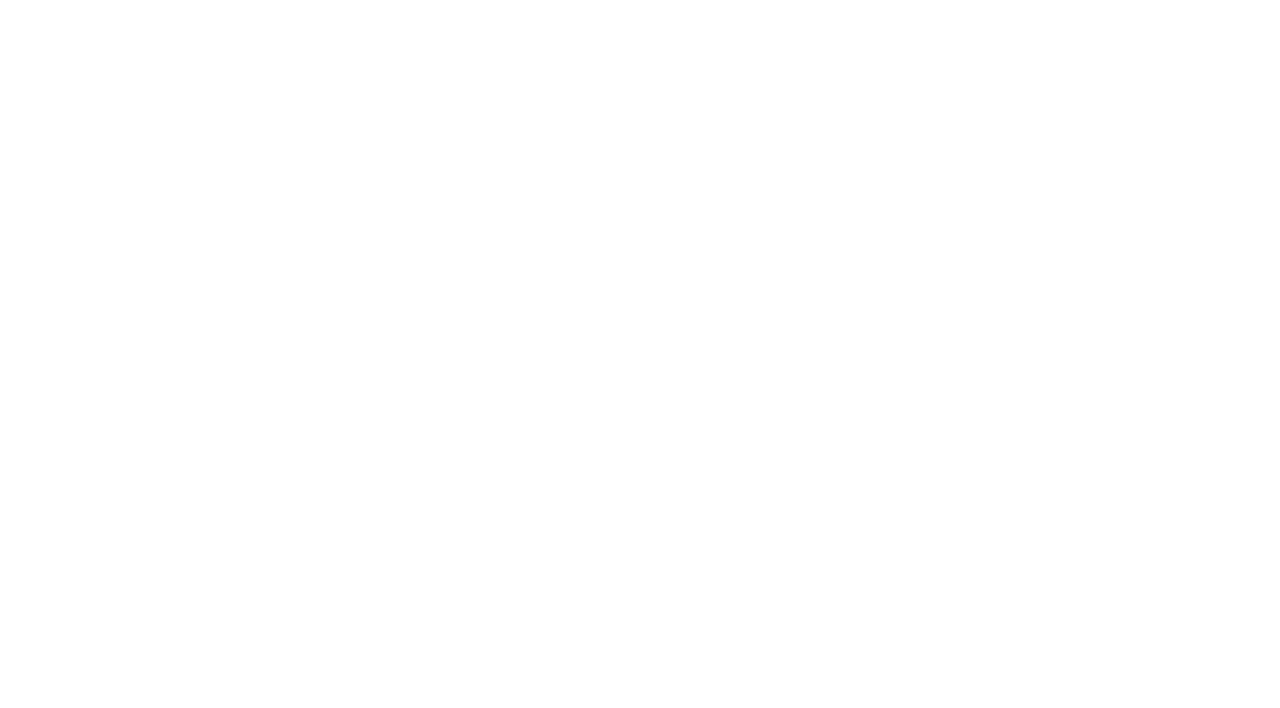
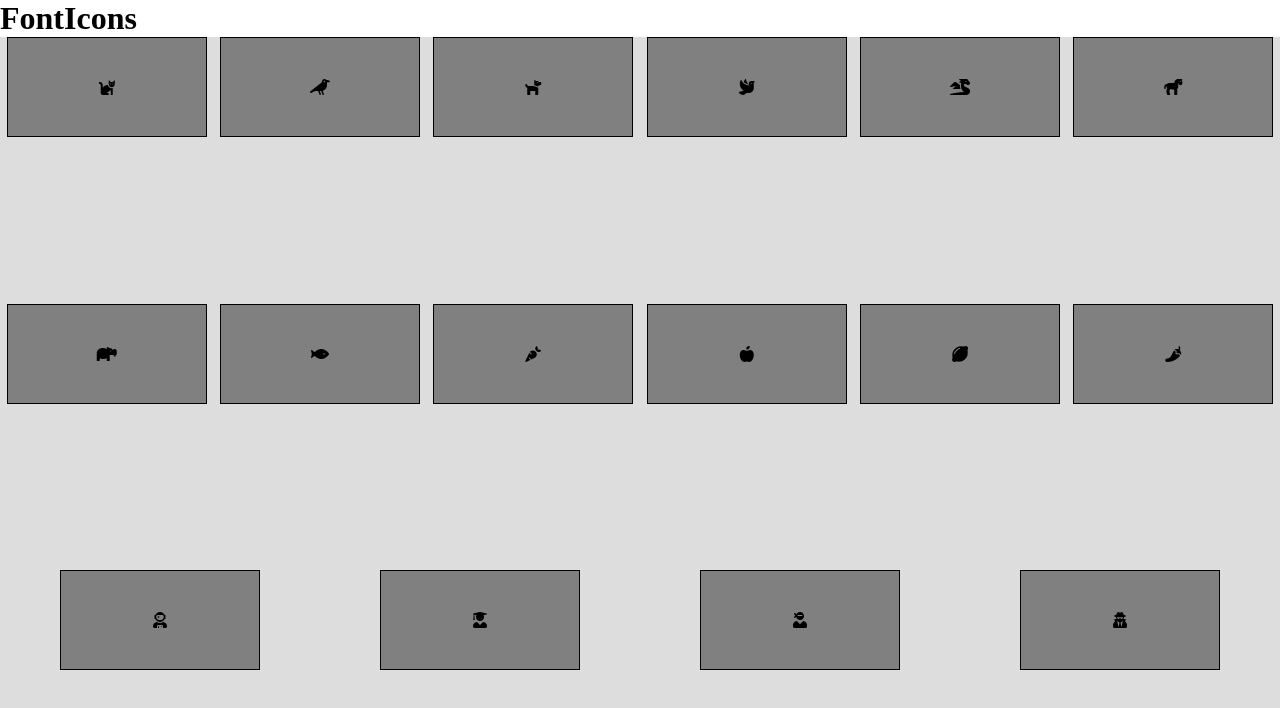
Before and after one commit to andreamarangon/ES6-Icons, a plain HTML site: page Milestone1/index.html in a window 1280 px wide. Drawn offline with nearby package versions, Linux system fonts and the light colour scheme.

Commit message:
avanzamento milestone 1

```diff
--- a/Milestone1/assets/css/master.css
+++ b/Milestone1/assets/css/master.css
@@ -4,3 +4,24 @@
   border: 0;
   box-sizing: border-box;
 }
+
+main {
+  background-color: #DDDDDD;
+}
+
+.card {
+  height: 100px;
+  width: 200px;
+  background-color: gray;
+  border: 1px solid black;
+  display: flex;
+  justify-content: center;
+  align-items: center;
+}
+
+#icons {
+  display: flex;
+  flex-wrap: wrap;
+  justify-content: space-around;
+  height: 100vh;
+}
--- a/Milestone1/assets/js/main.js
+++ b/Milestone1/assets/js/main.js
@@ -100,6 +100,12 @@ $(document).ready(function () {
   ];
 
 
+  icons.forEach((item, i) => {
+    const {name,prefix,type,family} = item;
+    $('#icons').append(`<div class="card"><i class="${item.family} ${item.prefix}${item.name}"></i></div>`)
+  });
 
+  // const [{name,prefix,type,family}]= icons;
+  console.log(icons);
 
 });
--- a/Milestone1/index.html
+++ b/Milestone1/index.html
@@ -5,13 +5,21 @@
   <meta name="viewport" content="width=device-width, initial-scale=1.0">
   <meta http-equiv="X-UA-Compatible" content="ie=edge">
   <link href="https://fonts.googleapis.com/css?family=Lato" rel="stylesheet">
-  <link rel="stylesheet" href="https://use.fontawesome.com/releases/v5.5.0/css/all.css">
+  <link rel="stylesheet" href="https://cdnjs.cloudflare.com/ajax/libs/font-awesome/5.15.3/css/all.min.css" integrity="sha512-iBBXm8fW90+nuLcSKlbmrPcLa0OT92xO1BIsZ+ywDWZCvqsWgccV3gFoRBv0z+8dLJgyAHIhR35VZc2oM/gI1w==" crossorigin="anonymous" />
   <link rel="stylesheet" href="./assets/css/master.css">
   <script src="https://ajax.googleapis.com/ajax/libs/jquery/3.3.1/jquery.min.js"></script>
   <title>ES6 Icons</title>
 </head>
 <body>
+  <header>
+    <h1>FontIcons</h1>
 
+  </header>
+  <main>
+    <div id="icons">
+
+    </div>
+  </main>
 
 
   <script src="./assets/js/main.js" charset="utf-8"></script>
--- a/jsnack2/assets/js/main.js
+++ b/jsnack2/assets/js/main.js
@@ -4,7 +4,7 @@ $(document).ready(function () {
 
   const newArray = myFunction (myArray,3,5)
   console.log(newArray);
-  FILTER
+  // FILTER
   const myFunction = (array,a,b) => {
     const arrayFiltered = array.filter((element, index, array) =>{
       return index >=a &&index<= b
```
